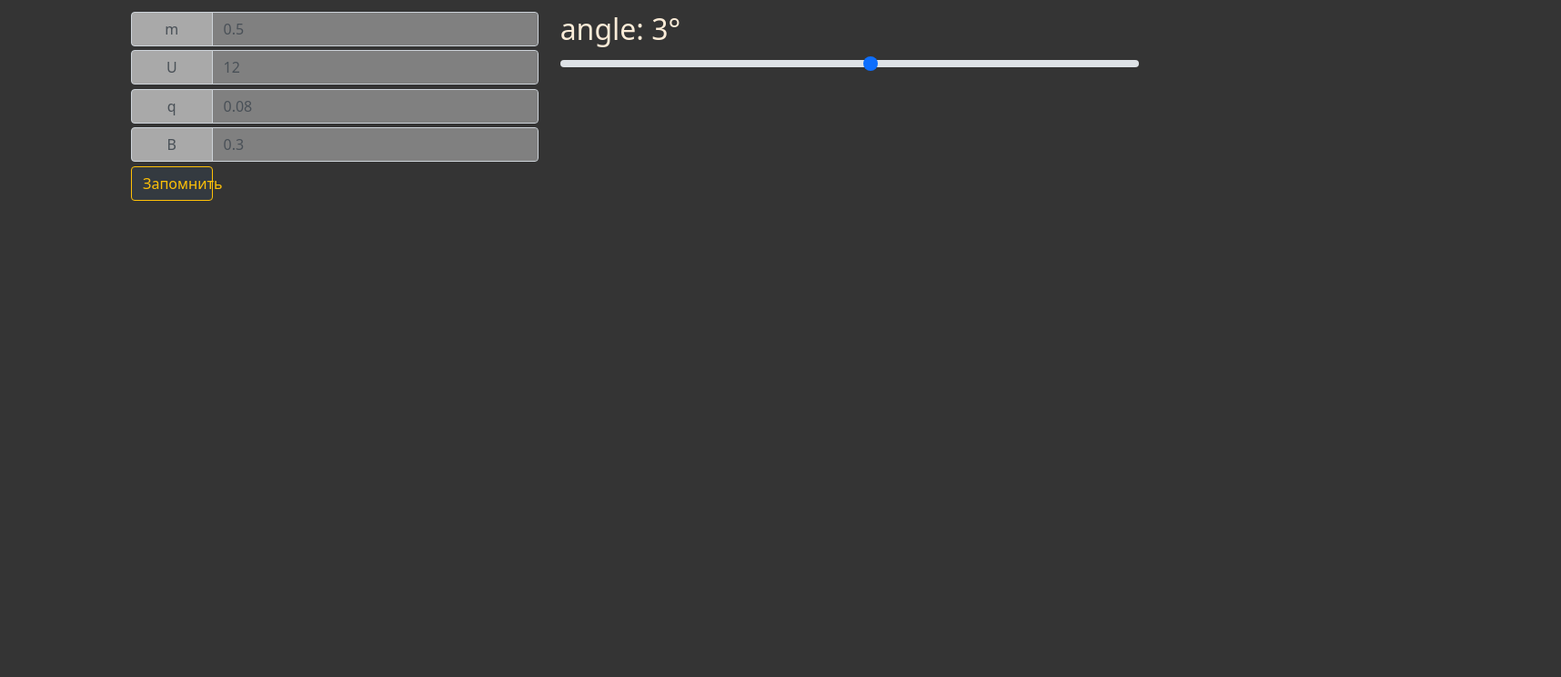
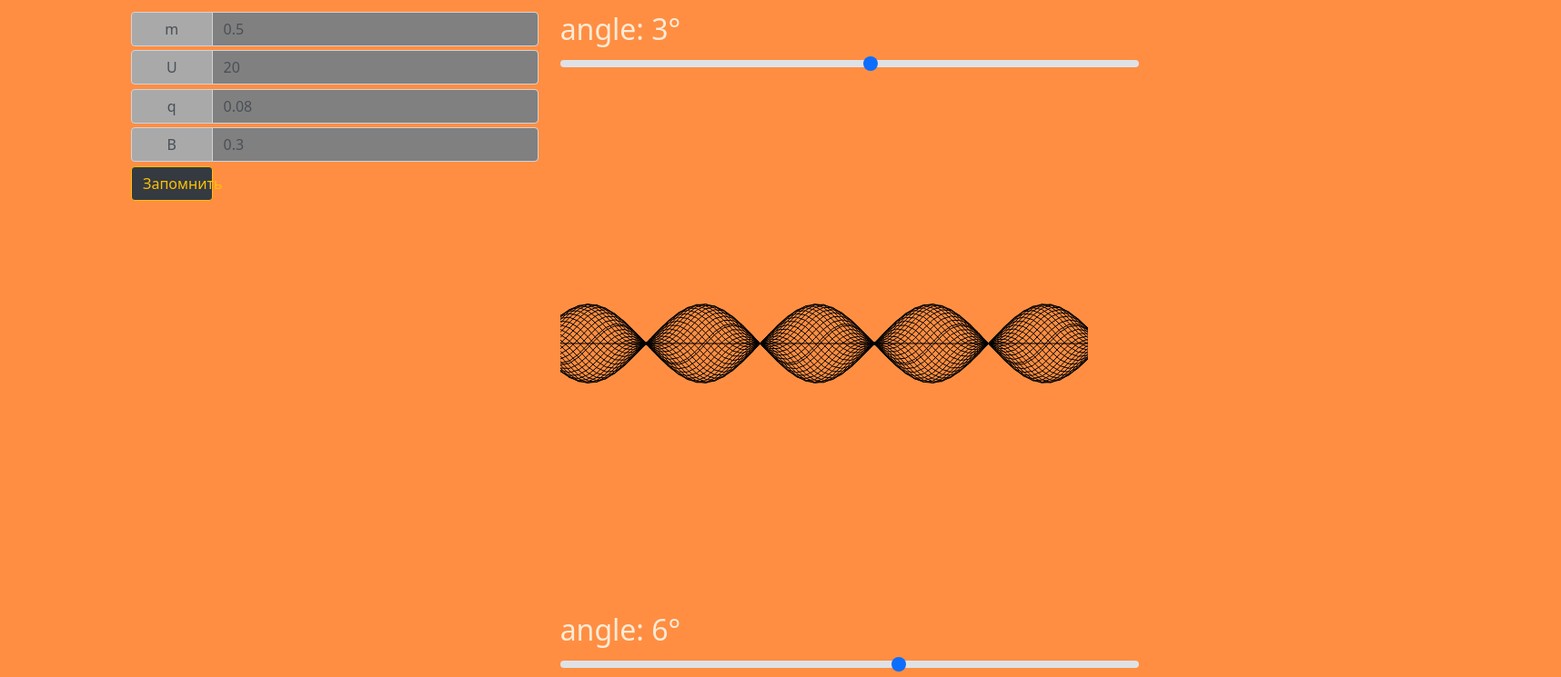
Before and after one commit to andrey8080/physics_project_focusing, a plain HTML site: page index.html in a window 1280 px wide. Shown: the top 745 px of the page at 91% size, 1716 px wide, since content can reach past the window. Drawn offline with nearby package versions, Linux system fonts and the light colour scheme.

Commit message:
some fixes

```diff
--- a/index.html
+++ b/index.html
@@ -54,19 +54,19 @@
 			<div class="col-7">
 				<h2 id="x1_angle">angle: 3°</h2>
 				<input type="range" class="form-range" min="-40" max="40" step="0.2" value="3" id="angle1" oninput="updateValueAngle1()">
-				<canvas id="canvas1" width="1100" height="1100"></canvas>
+				<canvas id="canvas1" width="580" height="580"></canvas>
 
 				<h2 id="x2_angle">angle: 6°</h2>
-				<input type="range" class="form-range" min="-40" max="40" step="0.2" value="6" id="angle2" oninput="updateValueAngle2()">
-				<canvas id="canvas2" width="1100" height="1100"></canvas>
+				<input type="range" class="form-range" min="-40" max="40" step="0.2" value="7" id="angle2" oninput="updateValueAngle2()">
+				<canvas id="canvas2" width="580" height="580"></canvas>
 
 				<h2 id="x3_angle">angle: 9°</h2>
-				<input type="range" class="form-range" min="-40" max="40" step="0.2" value="9" id="angle3" oninput="updateValueAngle3()">
-				<canvas id="canvas3" width="1100" height="1100"></canvas>
+				<input type="range" class="form-range" min="-40" max="40" step="0.2" value="15" id="angle3" oninput="updateValueAngle3()">
+				<canvas id="canvas3" width="580" height="580"></canvas>
 
 
 				<h2>summary graphs: </h2>
-				<canvas id="summary_graphs" width="1100" height="1100"></canvas>
+				<canvas id="summary_graphs" width="580" height="580"></canvas>
 
 
 			</div>
--- a/logic.js
+++ b/logic.js
@@ -1,12 +1,7 @@
-let points1 = [];
-let points2 = [];
-let points3 = [];
-
 let particle_m = 0;
 let particle_u = 0;
 let particle_q = 0;
 let magnetic_field = 0;
-
 
 function updateValueAngle1() {
     let angle = document.getElementById('angle1').value;
@@ -15,10 +10,9 @@ function updateValueAngle1() {
 
 document.getElementById("angle1").addEventListener("change", function () {
     let canvas = document.getElementById('canvas1');
-	points1 = drawGraph(this.value, canvas);
+    drawGraph(this.value, canvas);
     drawSummary();
 });
-
 
 function updateValueAngle2() {
     let angle = document.getElementById('angle2').value;
@@ -27,24 +21,20 @@ function updateValueAngle2() {
 
 document.getElementById("angle2").addEventListener("change", function () {
     let canvas = document.getElementById('canvas2');
-	points2 = drawGraph(this.value, canvas);
+    drawGraph(this.value, canvas);
     drawSummary();
 });
-
 
 function updateValueAngle3() {
     let angle = document.getElementById('angle3').value;
     document.getElementById('x3_angle').textContent = "angle: " + angle + "°";
-
 }
 
 document.getElementById("angle3").addEventListener("change", function () {
     let canvas = document.getElementById('canvas3');
-	points3 = drawGraph(this.value, canvas);
+    drawGraph(this.value, canvas);
     drawSummary();
 });
-
-
 
 // вычисление координат точки в определённый момент
 function getXt(m, U, alpha, phi, q, B, t) {
@@ -69,69 +59,73 @@ function getZt(U, alpha, t) {
 }
 // конец блока с вычислениями
 
-
-
-
 function drawGraph(angle, canvas) {
-    let points = [];
-
     let ctx = canvas.getContext('2d');
     ctx.clearRect(0, 0, canvas.width, canvas.height);
+
+    ctx.beginPath();
+    ctx.moveTo(canvas.width / 2, 0); // Начинаем ось OY от верхнего края
+    ctx.lineTo(canvas.width / 2, canvas.height); // Заканчиваем ось OY на нижнем краю
+    ctx.stroke();
+    ctx.closePath();
+
     ctx.beginPath();
     for (let phi = 0; phi < 2 * Math.PI; phi += 0.2) {
-        for (let t = 0; t <= 80; t += 0.5) {
+        for (let t = 0; t <= 48.5; t += 0.5) {
             let x = getXt(particle_m, particle_u, angle, phi, particle_q, magnetic_field, t);
             let y = getZt(particle_u, angle, t);
 
-            // Преобразование координат для отображения на холсте
-            // x *= 2;
-            // y *= 2;
-            y = canvas.height - y; // Инвертируем ось y, т.к. на холсте она направлена вниз
-
-            // Добавляем точки в обратном порядке
-            points.unshift({ x: y, y: x + (canvas.width / 3) });
+            x = canvas.width / 2 - x; // Смещаем x, чтобы график начинался с левого края
 
             if (t === 0) {
-                // Если это начальная точка, перемещаемся в эту точку
-                ctx.moveTo(y, x + (canvas.width / 3));
+                ctx.moveTo(x, y);
             } else {
-                // Иначе проводим линию от предыдущей точки к текущей
-                ctx.lineTo(y, x + (canvas.width / 3));
+                ctx.lineTo(x, y);
             }
         }
     }
     ctx.stroke();
-    return points;
 }
 
 
 
 function drawSummary() {
     let summary_graphs = document.getElementById('summary_graphs');
-	let ctxOverlay = summary_graphs.getContext('2d');
-	ctxOverlay.clearRect(0, 0, summary_graphs.width, summary_graphs.height);
+    let ctx = summary_graphs.getContext('2d');
+    ctx.clearRect(0, 0, summary_graphs.width, summary_graphs.height);
 
-	if (points1.length !== 0) {
-		drawLines(points1);
+    // Рисуем ось OY
+    ctx.beginPath();
+    ctx.moveTo(summary_graphs.width / 2, 0); // Начинаем ось OY от верхнего края
+    ctx.lineTo(summary_graphs.width / 2, summary_graphs.height); // Заканчиваем ось OY на нижнем краю
+    ctx.stroke();
+    ctx.closePath();
+
+    let colors = ['#ff0000', '#00ff00', '#0000ff']; // Цвета для каждого графика
+
+    for (let i = 0; i < 3; i++) {
+
+        let angle = document.getElementById('angle' + (i+1)).value;
+
+        let color = colors[i]; // Выбираем соответствующий цвет
+
+        ctx.beginPath();
+        for (let phi = 0; phi < 2 * Math.PI; phi += 0.2) {
+            for (let t = 0; t <= 48.5; t += 0.5) {
+                let x = getXt(particle_m, particle_u, angle, phi, particle_q, magnetic_field, t);
+                let y = getZt(particle_u, angle, t);
+
+                x = summary_graphs.width / 2 - x; // Смещаем x, чтобы график начинался с левого края
+
+                if (t === 0) {
+                    ctx.moveTo(x, y);
+                } else {
+                    ctx.lineTo(x, y);
                 }
-	if (points2.length !== 0) {
-		drawLines(points2);
             }
-	if (points3.length !== 0) {
-		drawLines(points3);
         }
+        ctx.stroke();
 
-	// Закрываем путь и рисуем
-	ctxOverlay.closePath();
-	ctxOverlay.stroke();
-
-	function drawLines(points) {
-		console.log(points)
-		ctxOverlay.moveTo(points[0].x, points[0].y);
-
-		for (let i = 1; i < points.length; i++) {
-			ctxOverlay.lineTo(points[i].x, points[i].y);
-		}
     }
 }
 
@@ -144,19 +138,18 @@ function handleRememberBtn() {
     magnetic_field = parseFloat(document.getElementById('magnetic_field').value);
 }
 
-
-
 window.onload = function () {
-
     document.getElementById('particle_m').value = 0.5;
-	document.getElementById('particle_u').value = 12;
+    document.getElementById('particle_u').value = 20;
     document.getElementById('partical_q').value = 0.08;
     document.getElementById('magnetic_field').value = 0.3;
+
+    handleRememberBtn();
+
     document.getElementById('rememberBtn').click;
 
-	points1 = drawGraph(document.getElementById('angle1').value, document.getElementById('canvas1'));
-	points2 = drawGraph(document.getElementById('angle2').value, document.getElementById('canvas2'));
-	points3 = drawGraph(document.getElementById('angle3').value, document.getElementById('canvas3'));
+    drawGraph(document.getElementById('angle1').value, document.getElementById('canvas1'));
+    drawGraph(document.getElementById('angle2').value, document.getElementById('canvas2'));
+    drawGraph(document.getElementById('angle3').value, document.getElementById('canvas3'));
     drawSummary();
-
 }
--- a/styles.css
+++ b/styles.css
@@ -1,5 +1,5 @@
 body {
-	background-color: rgb(52, 52, 52);
+	background-color: #FF8E42FF;
 }
 
 .container {
@@ -31,3 +31,11 @@ body {
 h2 {
 	color:antiquewhite
 }
+
+canvas {
+	transform: rotate(-90deg);
+}
+
+/*#summary_graphs {
+	transform: rotate(-90deg);
+}*/
```
Lines whose indentation alone changed are shown as unchanged.
